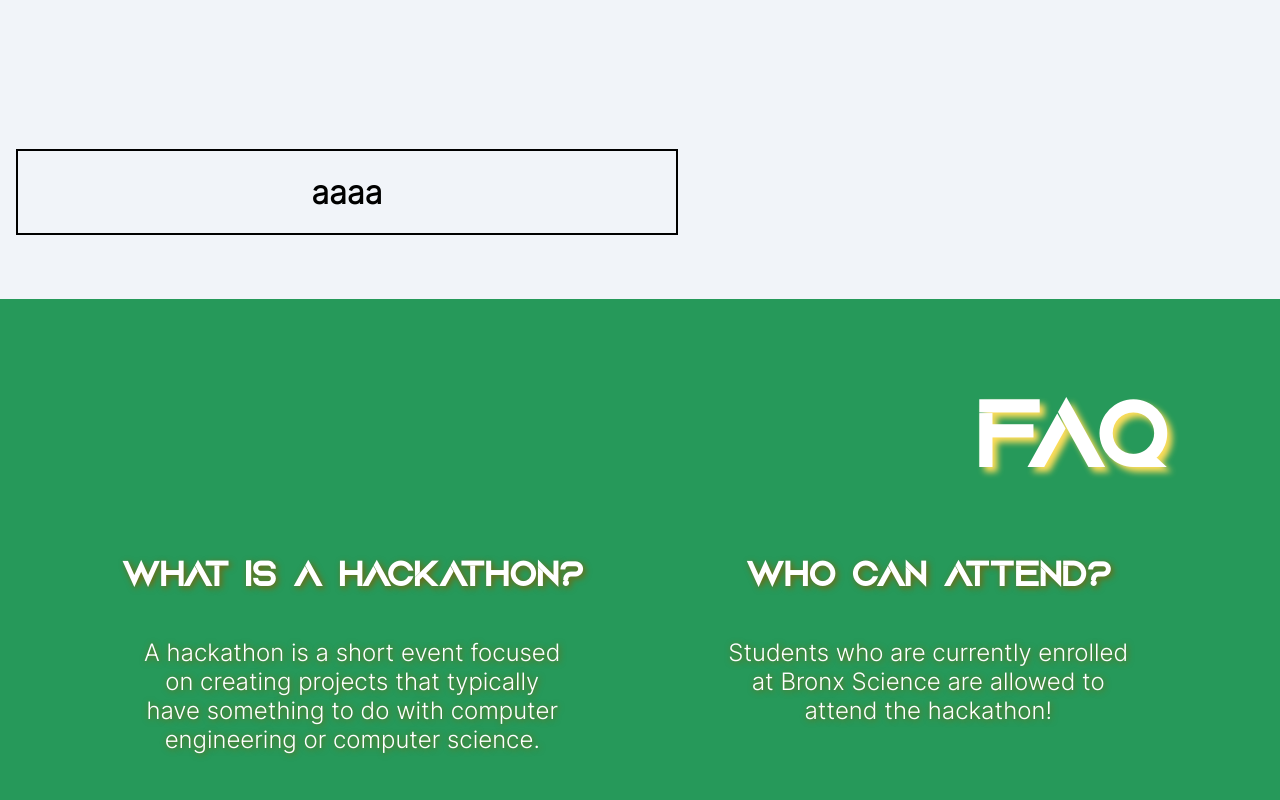
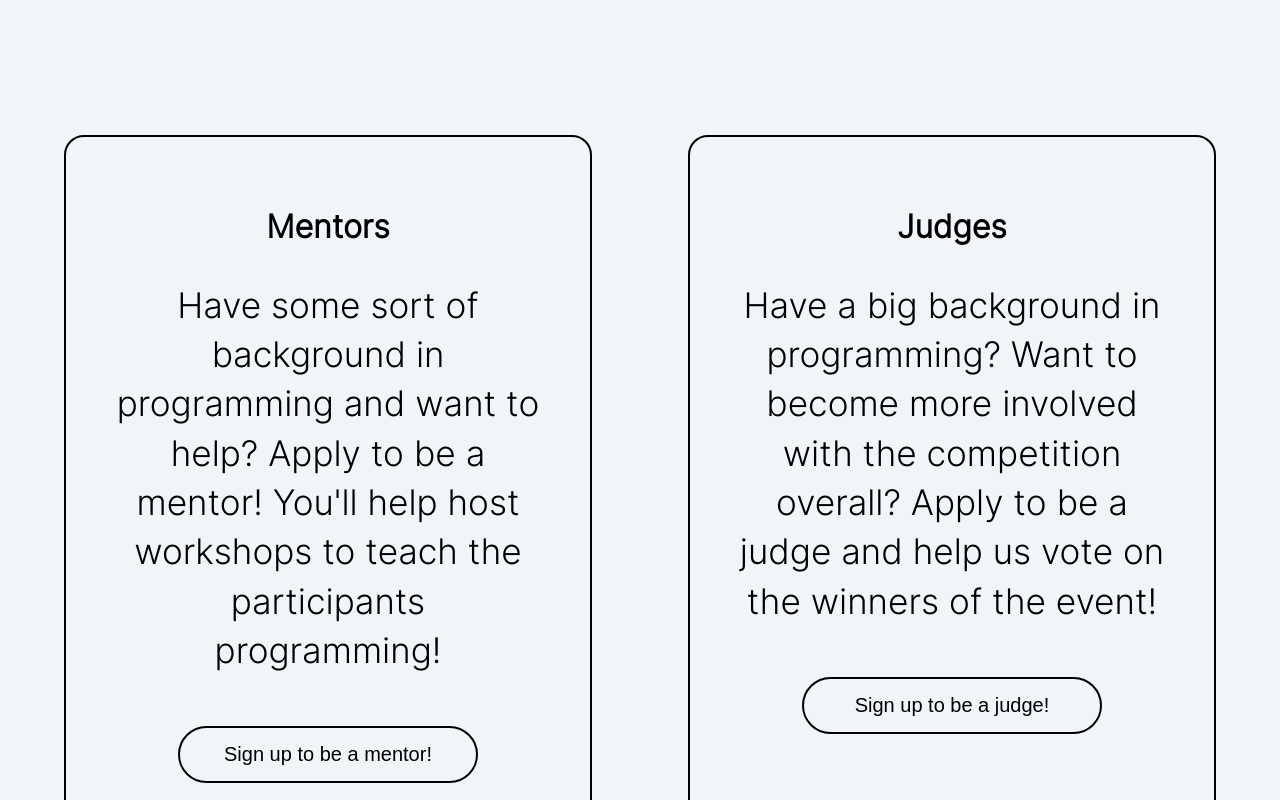
Before and after one commit to atomhacks/VIII, a Next.js app: page / in a window 1280 px wide. Shown: the part 1500-2300 px from the top of the page. Built offline with nearby package versions, Linux system fonts and the light colour scheme.

Commit message:
add judges and sponsor signups

```diff
--- a/components/sections/About.js
+++ b/components/sections/About.js
@@ -27,10 +27,38 @@ const About = () => {
       </div>
       <div className={aboutStyles.aboutDiv}>
         <div className={aboutStyles.signUpDiv}>
-          <h1>aaaa</h1>
+          <h1>Mentors</h1>
+          <p className={aboutStyles.desc}>
+            Have some sort of background in programming and want to help? Apply
+            to be a mentor! You&apos;ll help host workshops to teach the
+            participants programming!
+          </p>
+          <button className={aboutStyles.signUpButton}>
+            <a
+              href="https://docs.google.com/forms/d/e/1FAIpQLScXH1PYCP4tY2PrRr-hozX8x8U3oUGabWzhPprqoetMZDcgwQ/viewform?usp=sf_link"
+              target="_blank"
+              rel="noreferrer"
+            >
+              Sign up to be a mentor!
+            </a>
+          </button>
         </div>
-        <div>
-
+        <div className={aboutStyles.signUpDiv}>
+          <h1>Judges</h1>
+          <p className={aboutStyles.desc}>
+            Have a big background in programming? Want to become more involved
+            with the competition overall? Apply to be a judge and help us vote
+            on the winners of the event!
+          </p>
+          <button className={aboutStyles.signUpButton}>
+            <a
+              href="https://docs.google.com/forms/d/e/1FAIpQLSfJXmkOiswNmxRE-2lYA91UaWC06MWrYrvIMA0ff-UFSxtEsQ/viewform?usp=sf_link"
+              target="_blank"
+              rel="noreferrer"
+            >
+              Sign up to be a judge!
+            </a>
+          </button>
         </div>
       </div>
     </div>
--- a/pages/index.js
+++ b/pages/index.js
@@ -27,9 +27,13 @@ export default function Home() {
           </div>
           <div className={styles.content}>
             <h1 className={styles.title}>Atom Hacks</h1>
-            <h1>Bronx Science&quot;s 12-hour Annual Hackathon!</h1>
+            <h1>Bronx Science&apos;s 12-hour Annual Hackathon!</h1>
             <h1>Coming soon!</h1>
-            <a href="https://docs.google.com/forms/d/e/1FAIpQLSfzUW9fK_5WJjf3E94ZQRNEehO33piR3CsBzmFBHFzEM6BhVg/viewform?usp=sf_link">
+            <a
+              href="https://docs.google.com/forms/d/e/1FAIpQLSfzUW9fK_5WJjf3E94ZQRNEehO33piR3CsBzmFBHFzEM6BhVg/viewform?usp=sf_link"
+              target="_blank"
+              rel="noreferrer"
+            >
               <button className={styles.btn}>
                 <h2>Register!</h2>
               </button>
--- a/styles/sections/About.module.css
+++ b/styles/sections/About.module.css
@@ -5,6 +5,7 @@
     text-align: center;
     height: 100%;
     padding: 4rem 1rem;
+    padding-bottom: 0;
     background-color: var(--background-color);
     color: var(--primary-text-color) ;
 }
@@ -37,6 +38,27 @@
 
 .signUpDiv {
   border: solid 2px #000;
+  border-radius: 20px;
+  margin: 3rem;
+  padding: 3rem;
+}
+
+.signUpButton {
+  display: inline-block;
+  width: 300px;
+  padding: 15px 0;
+  background: var(--background-color);
+  border: 2px solid #000;
+  border-radius: 35px;
+  color: #000;
+  margin-top: 1rem;
+  transition: 200ms ease;
+  font-size: 125%;
+}
+
+.signUpButton:hover {
+  background: rgb(218, 218, 218);
+  cursor: pointer;
 }
 
 @media screen and (max-width: 1025px) {
@@ -60,4 +82,5 @@
     height: 300px;
     margin: 0;
   }
+
 }
--- a/styles/sections/FAQ.module.css
+++ b/styles/sections/FAQ.module.css
@@ -10,7 +10,7 @@
 .title {
   font-size: 600%;
   margin: 0;
-  text-shadow: 5px 5px 6px #ffde5a;
+  text-shadow: 5px 5px #000;
   padding: 0 3rem 0 0;
   font-family: Aquire;
 }
--- a/styles/sections/Home.module.css
+++ b/styles/sections/Home.module.css
@@ -29,7 +29,7 @@
 .title {
   font-size: 600%;
   margin-bottom: 0;
-  text-shadow: 5px 5px 6px #ffde5a;
+  text-shadow: 5px 5px #000;
   animation: colorChange 2500ms infinite;
 }
 
```
